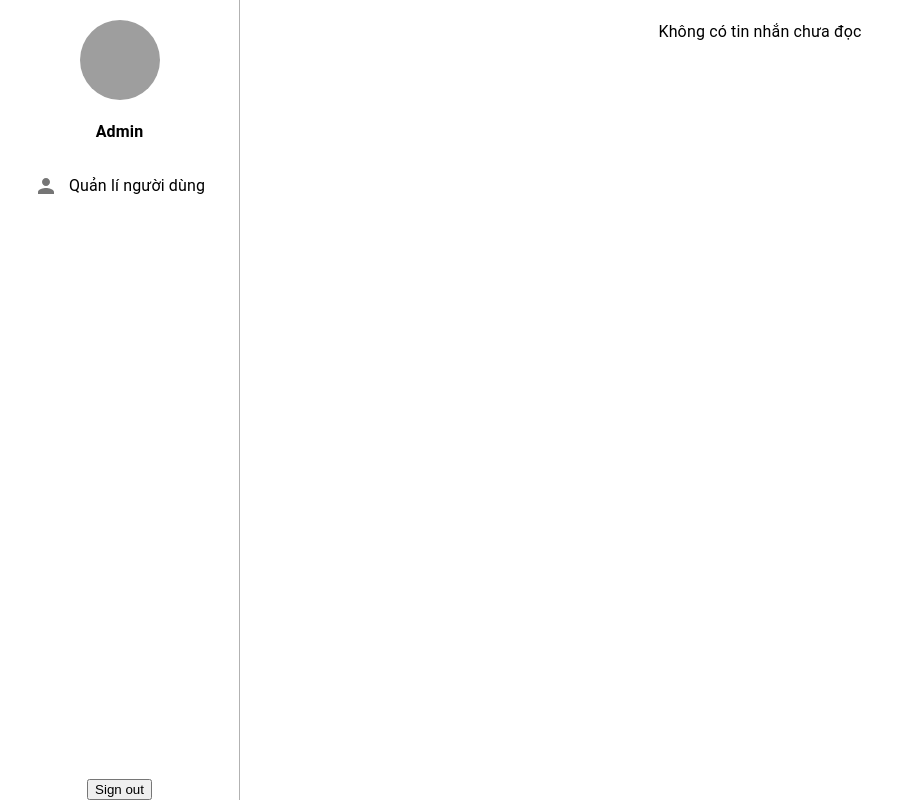
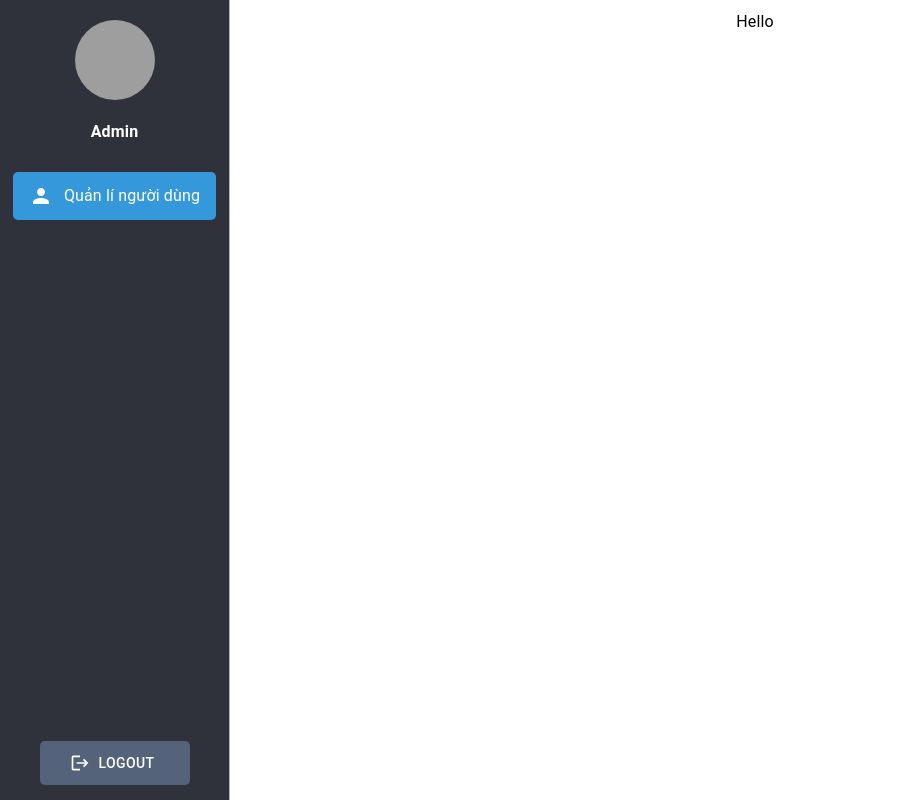
Before and after one commit to hoangnguyendev19/fe-zalo-web, a React (Vite) app: page /admin in a window 1280 px wide. Shown: the whole page, without its empty margins (0-911 px from the left). Built offline with nearby package versions, Linux system fonts and the light colour scheme; grey boxes are pictures that could not be loaded.

Commit message:
Complete sidebar UI admin

```diff
--- a/src/pages/Admin.jsx
+++ b/src/pages/Admin.jsx
@@ -8,12 +8,25 @@ import {
   ListItem,
   ListItemIcon,
   ListItemText,
+  Table,
+  TableBody,
+  TableCell,
+  TableContainer,
+  TableHead,
+  TableRow,
+  Paper,
+  TextField,
+  Button,
 } from "@mui/material";
-import React, { useState } from 'react';
+// import { DataGrid } from '@mui/x-data-grid';
+import React, { useState } from "react";
 
 import PersonIcon from "@mui/icons-material/Person";
+import SearchIcon from "@mui/icons-material/Search";
+import LogoutIcon from '@mui/icons-material/Logout';
+
 const Admin = () => {
-  const [selectedContent, setSelectedContent] = useState('userManagement');
+  const [selectedContent, setSelectedContent] = useState("Quản lí người dùng");
   return (
     <Box
       sx={{
@@ -22,17 +35,17 @@ const Admin = () => {
       }}
     >
       <Grid container sx={{ height: "100vh" }}>
-        <Grid item xs={2.25} sx={{ borderRight: "1px solid rgba(0,0,0,0.3)" }}>
-          <SideBar setSelectedContent={setSelectedContent}/>
+        <Grid item sx={{ borderRight: "1px solid rgba(0,0,0,0.3)", width: '230px' }}>
+          <SideBar setSelectedContent={setSelectedContent} />
         </Grid>
-        <Grid item xs={9.75} sx={{ textAlign: "center" }}>
-          <MainContent selectedContent={selectedContent}/>
+        <Grid item xs sx={{ textAlign: "center" }}>
+          <MainContent selectedContent={selectedContent} />
         </Grid>
       </Grid>
     </Box>
   );
 };
-const SideBar = ({setSelectedContent}) => {
+const SideBar = ({ setSelectedContent }) => {
   return (
     <Box
       sx={{
@@ -40,6 +53,7 @@ const SideBar = ({setSelectedContent}) => {
         height: "100vh",
         paddingTop: "10px",
         boxSizing: "border-box",
+        backgroundColor: "#2F323B",
       }}
     >
       <Box
@@ -66,14 +80,13 @@ const SideBar = ({setSelectedContent}) => {
             src="/static/images/avatar/1.jpg"
             sx={{ width: 80, height: 80, marginBottom: "20px" }}
           />
-          <Typography>
+          <Typography sx={{color: 'white'}}>
             <strong>Admin</strong>
           </Typography>
         </Box>
         {/* List button */}
         <List sx={{ flexGrow: 1 }}>
-          <UserManagement setSelectedContent={setSelectedContent}/>
-
+          <Tab setSelectedContent={setSelectedContent} Title={"Quản lí người dùng"}/>
         </List>
         {/* Button sign out */}
         <Box
@@ -84,45 +97,62 @@ const SideBar = ({setSelectedContent}) => {
             marginTop: "20px",
           }}
         >
-          <button>Sign out</button>
+          <Button
+            startIcon={<LogoutIcon/>}
+            sx={{
+              padding: "10px 20px",
+              backgroundColor: "#546379",
+              color: "white",
+              border: "none",
+              borderRadius: "5px",
+              cursor: "pointer",
+              width: "150px",
+              marginBottom: "15px",
+              '&:hover': {
+                backgroundColor: '#7091BC', // Replace 'yourColor' with the color you want
+              },
+            }}
+          >
+            Logout
+          </Button>
         </Box>
       </Box>
     </Box>
   );
 };
 // Content of Admin page
-const MainContent = ({selectedContent}) => {
-
+const MainContent = ({ selectedContent }) => {
   return (
     <Box sx={{ width: "100%", marginTop: "10px" }}>
-      {selectedContent === 'userManagement' && <UserList />}
-
+      <Typography>Hello</Typography>
     </Box>
   );
 };
 // User management
-const UserManagement = ({ setSelectedContent }) => {
+const Tab = ({ setSelectedContent, Title }) => {
   const handleClick = () => {
-    setSelectedContent('userManagement');
+    setSelectedContent(Title);
   };
 
   return (
     <ListItem disablePadding>
-      <ListItemButton onClick={handleClick}>
-        <ListItemIcon sx={{ minWidth: 35 }}>
+      <ListItemButton onClick={handleClick} sx={{
+          backgroundColor: '#3598DB',
+          borderRadius: '5px',
+          margin: '10px 5px',
+          '&:hover': {
+            backgroundColor: '#47D2EF', // Replace 'yourColor' with the color you want
+          },
+
+      }}>
+        <ListItemIcon sx={{ minWidth: 35, color: 'white' }}>
           <PersonIcon />
         </ListItemIcon>
-        <ListItemText primary="Quản lí người dùng" />
+        <ListItemText primary={Title} sx={{ color: 'white' }} />
       </ListItemButton>
     </ListItem>
   );
 };
-const UserList = () => {
-  return (
-    <Box sx={{ padding: "10px 20px" }}>
-      <Typography>Không có tin nhắn chưa đọc</Typography>
-    </Box>
-  );
-};
+
 
 export default Admin;
```
